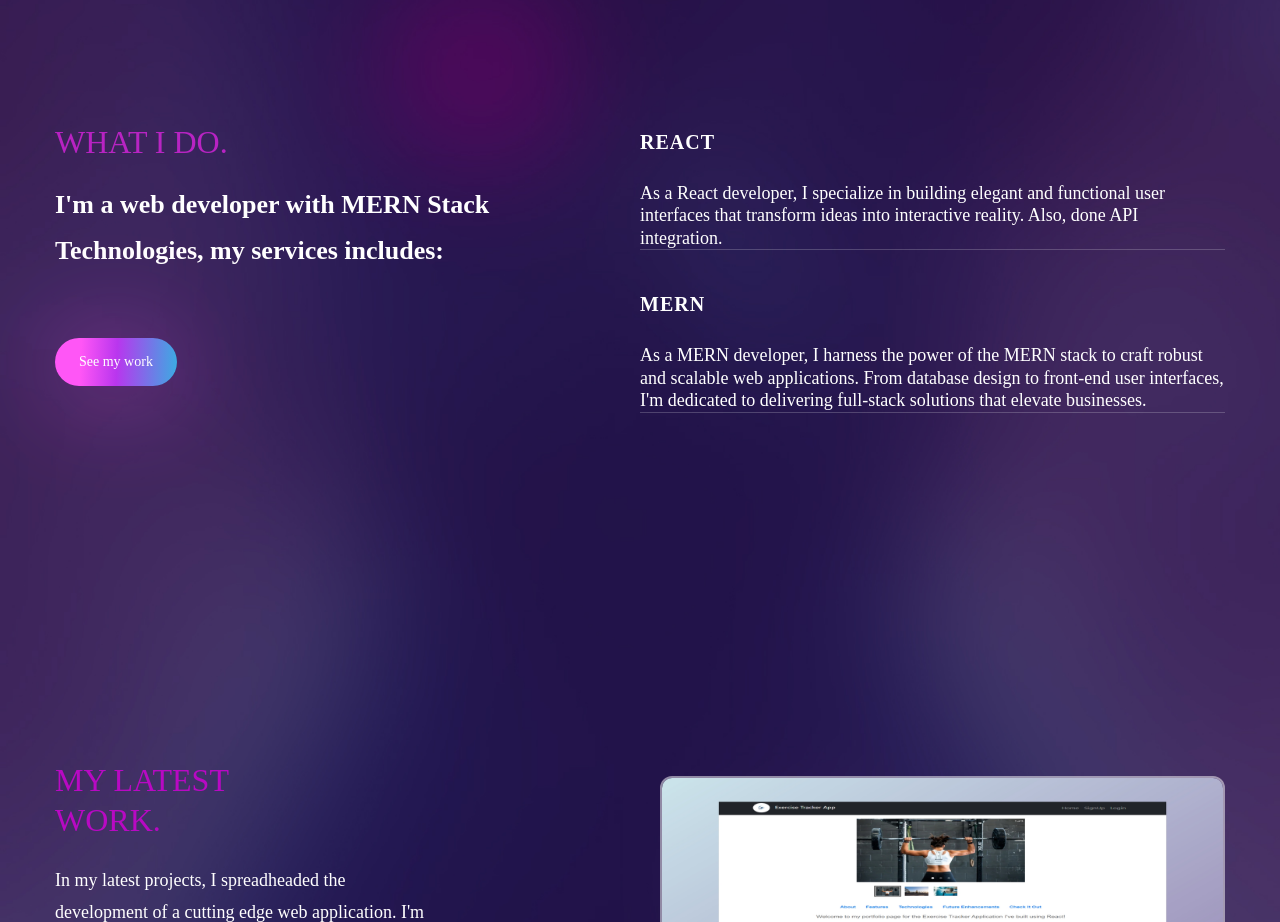
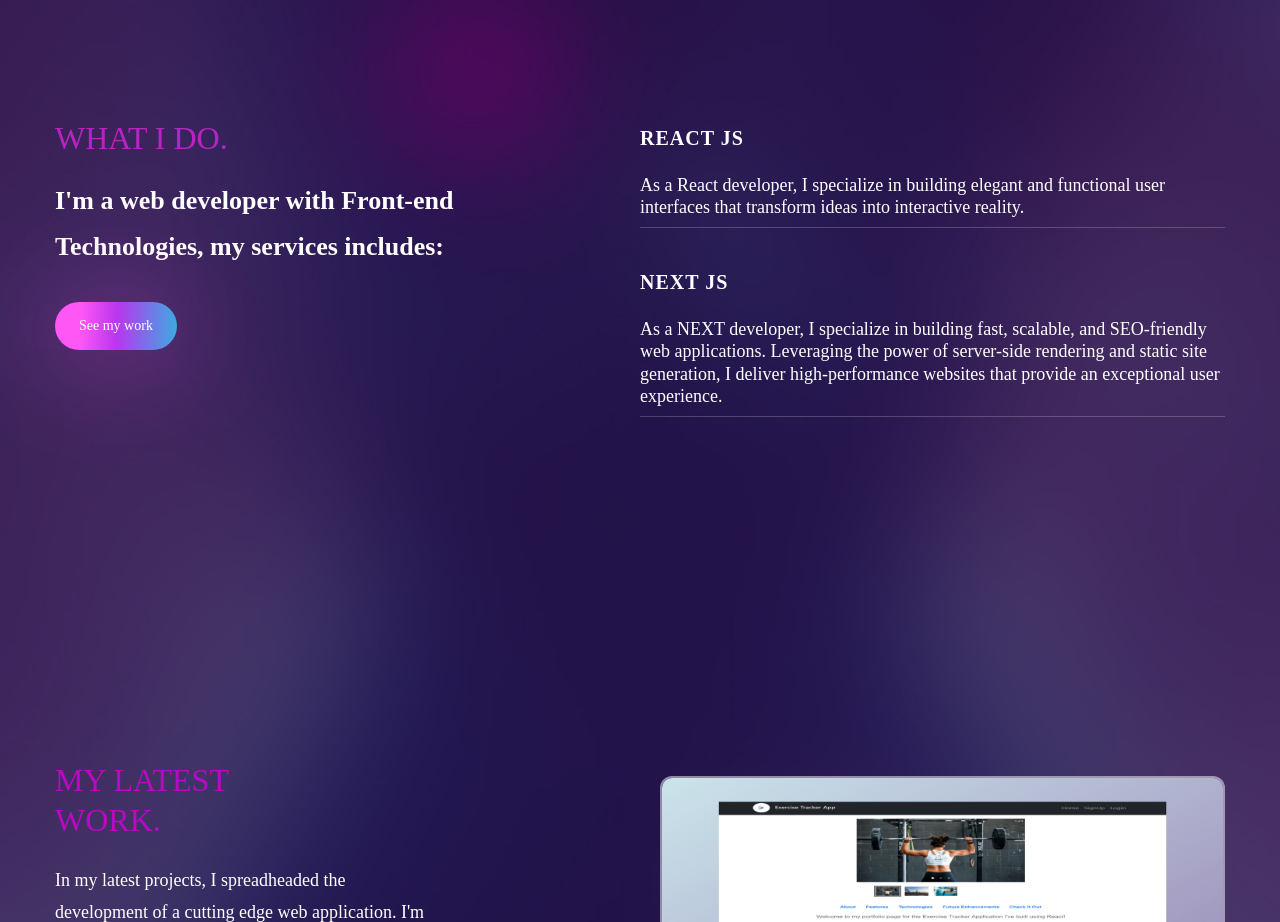
Before and after one commit to umer-shehzad/My-Porfolio-React-TailwindCSS, a React (Vite) app: page / in a window 1280 px wide. Shown: the part 1660-2582 px from the top of the page. Built offline with nearby package versions, Linux system fonts and the light colour scheme.

Commit message:
update content in work

```diff
--- a/src/components/Services.jsx
+++ b/src/components/Services.jsx
@@ -11,26 +11,20 @@ import { Link } from 'react-scroll';
 // services data
 const services = [
   {
-    name: 'REACT',
+    name: 'REACT JS',
     description:
       `As a React developer, I specialize in building elegant and functional user interfaces that transform
-      ideas into interactive reality. Also, done API integration.`,
+      ideas into interactive reality.`,
     link: 'learn more',
   },
   {
-    name: 'MERN',
+    name: 'NEXT JS',
     description:
-      `As a MERN developer, I harness the power of the MERN stack to craft robust and
-      scalable web applications. From database design to front-end user interfaces, I'm dedicated to delivering full-stack
-      solutions that elevate businesses.`,
+      `As a NEXT developer, I specialize in building fast, scalable, and SEO-friendly web applications.
+      Leveraging the power of server-side rendering and static site generation,
+      I deliver high-performance websites that provide an exceptional user experience.`,
     link: 'learn more',
   },
-  // {
-  //   name: 'UI/UX',
-  //   description:
-  //     'Lorem ipsum dolor sit amet consectetur adipisicing elit. Ab, cumque error libero ipsa, dicta dolorem laudantium quas eligendi laborum optio laboriosam ea quisquam.',
-  //   link: 'learn more',
-  // },
 ]
 
 const Services = () => {
@@ -47,8 +41,8 @@ const Services = () => {
             // className='flex-1 lg:bg-services lg:bg-bottom bg-no-repeat mix-blend-lighten mb-12 lg:mb-0'>
             className='flex-1 lg:bg-bottom bg-no-repeat mix-blend-lighten mb-12 lg:mb-0'>
             <h2 className='h2 text-accent mb-6'>What I do.</h2>
-            <h3 className='h3 max-w-[455px] mb-16'>
-              I'm a web developer with MERN Stack Technologies, my services includes:
+            <h3 className='h3 max-w-[455px] mb-8'>
+              I'm a web developer with Front-end Technologies, my services includes:
             </h3>
             <Link
               to='work'
@@ -75,11 +69,11 @@ const Services = () => {
                 const { name, description, link } = service;
                 return (
                   <div
-                    className='border-b border-white/20 h-auto mb-[38px] flex gap-10'
+                    className='border-b border-white/20 pb-2 h-auto mb-[38px] flex gap-10'
                     key={index}
                   >
                     <div className='max-w-[600px]'>
-                      <h4 className='text-[20px] tracking-wider font-primary font-semibold mb-6'>{name}</h4>
+                      <h4 className='text-[20px] tracking-wider font-primary font-semibold mb-5'>{name}</h4>
                       <p className='font-secondary leading-tight'>{description}</p>
                     </div>
                     {/* <div className='flex flex-col flex-1 items-end'>
```
